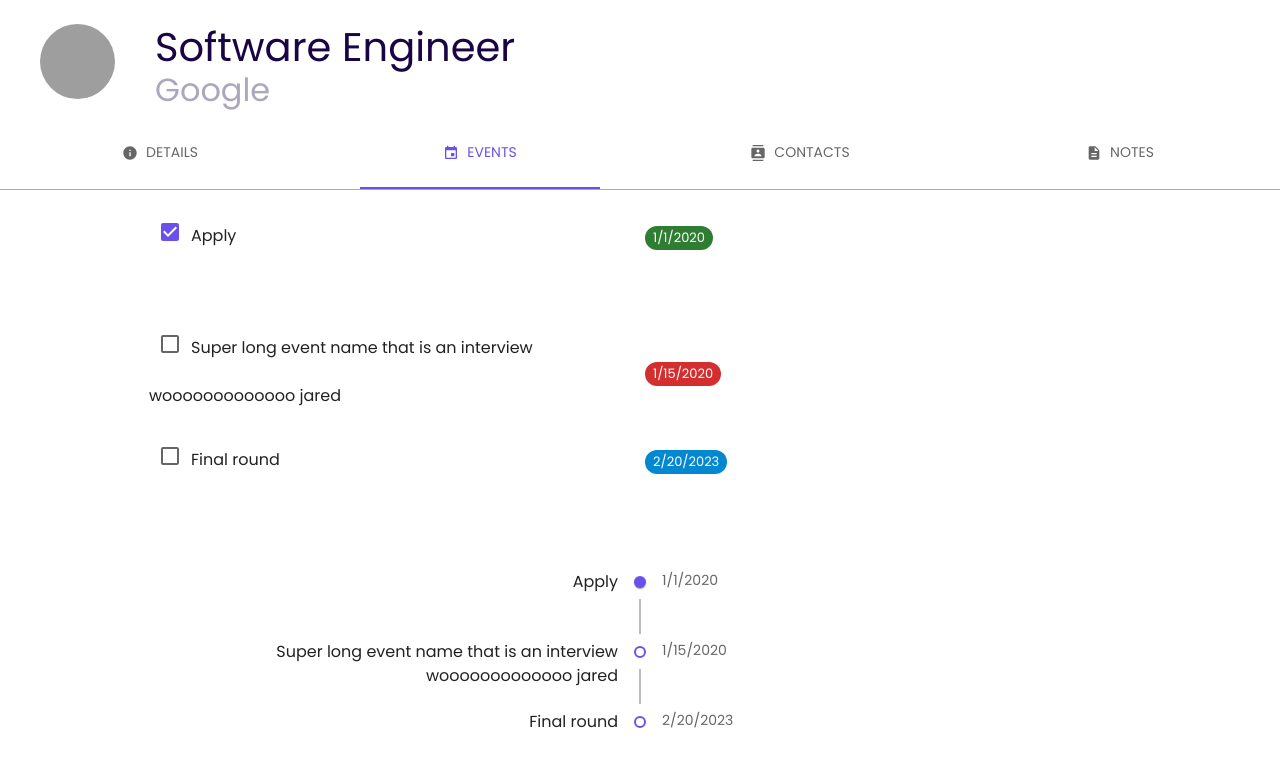
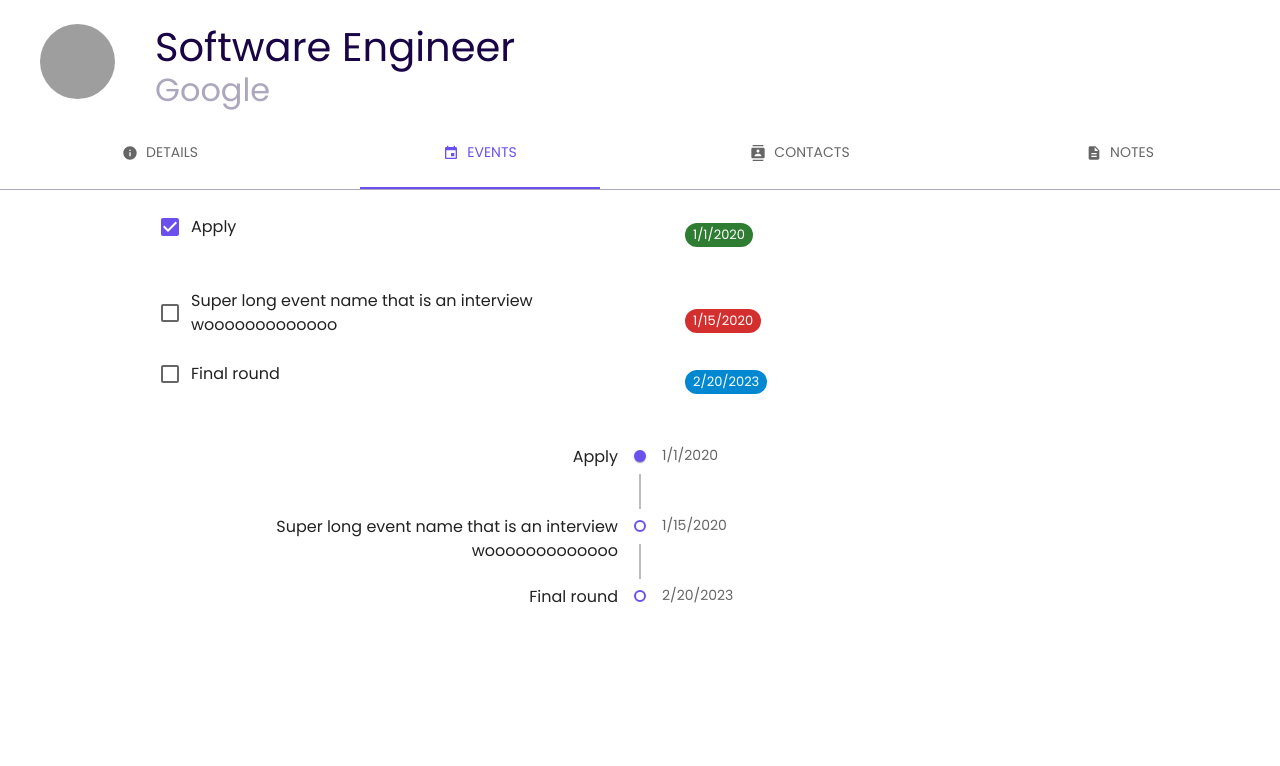
Before and after one commit to roccopolimen/nextround, a React (Create React App) app in the folder client/: page /test_job in a window 1280 px wide. Both pictures are taken after a click on the tab "EVENTS". Shown: the top 766 px of the page. Built offline with nearby package versions, Linux system fonts and the light colour scheme; grey boxes are pictures that could not be loaded.

Commit message:
Finished events section

```diff
--- a/client/src/components/JobSections/Events/index.tsx
+++ b/client/src/components/JobSections/Events/index.tsx
@@ -31,6 +31,11 @@
        }
    }, [data, props.data, changed]);
 
+   /**
+    * Mark events as complete/incomplete
+    * @param event event info
+    * @param checked whether the box is now checked
+    */
    const handleToggle = (event: React.ChangeEvent<HTMLInputElement>,
                             checked: boolean) => {
          // On checkbox change
@@ -72,15 +77,20 @@
                 {data.events && data.events.map((event) => {
                     return (
                         <Box key={event._id}>
-                            <FormControlLabel label={event.title}
+                            <FormControlLabel
+                                label={
+                                    <Typography sx={{ fontSize: '12pt' }}>
+                                        {event.title}
+                                    </Typography>
+                                }
                                 sx={{ width: "50%", mb: 2,
-                                    display: "inline-block",
                                     fontSize: font_size }}
                                 control={<Checkbox key={event._id}
                                     id={event._id}
                                     checked={event.status} color="primary"
                                     onChange={handleToggle}  />} />
                             <Chip label={event.date.toLocaleDateString()}
+                                    sx={{ml: 5}}
                                     size="small" color={event.status ?
                                          "success" : (event.date < today ?
                                          "error" : "info")} />
@@ -93,7 +103,7 @@
                 {data.events && data.events.map((event, index) => {
                     let connect: string = (index < data.events.length - 1 &&
                         data.events[index].status &&
-                        data.events[index + 1].status) ? "#190447" : "#bdbdbd";
+                        data.events[index + 1].status) ? "#6e51ef" : "#bdbdbd";
                     return (
                         <TimelineItem key={event._id}>
                             <TimelineOppositeContent>
--- a/client/src/pages/Job/index.tsx
+++ b/client/src/pages/Job/index.tsx
@@ -41,7 +41,7 @@
         };
         let event2: EventObject = {
             _id: "2",
-            title: "Super long event name that is an interview wooooooooooooo jared",
+            title: "Super long event name that is an interview wooooooooooooo",
             status: false,
             date: new Date("2020-01-15"),
             location: "Location 2"
```
